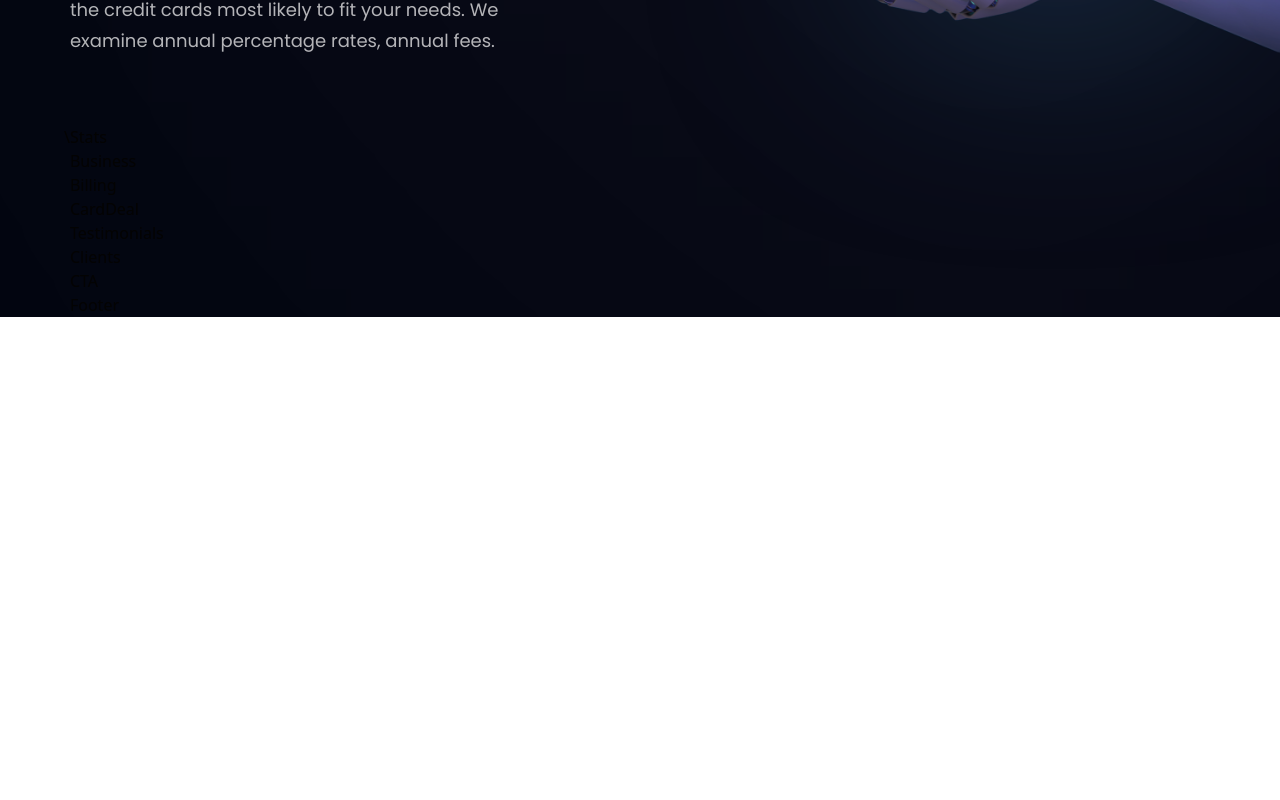
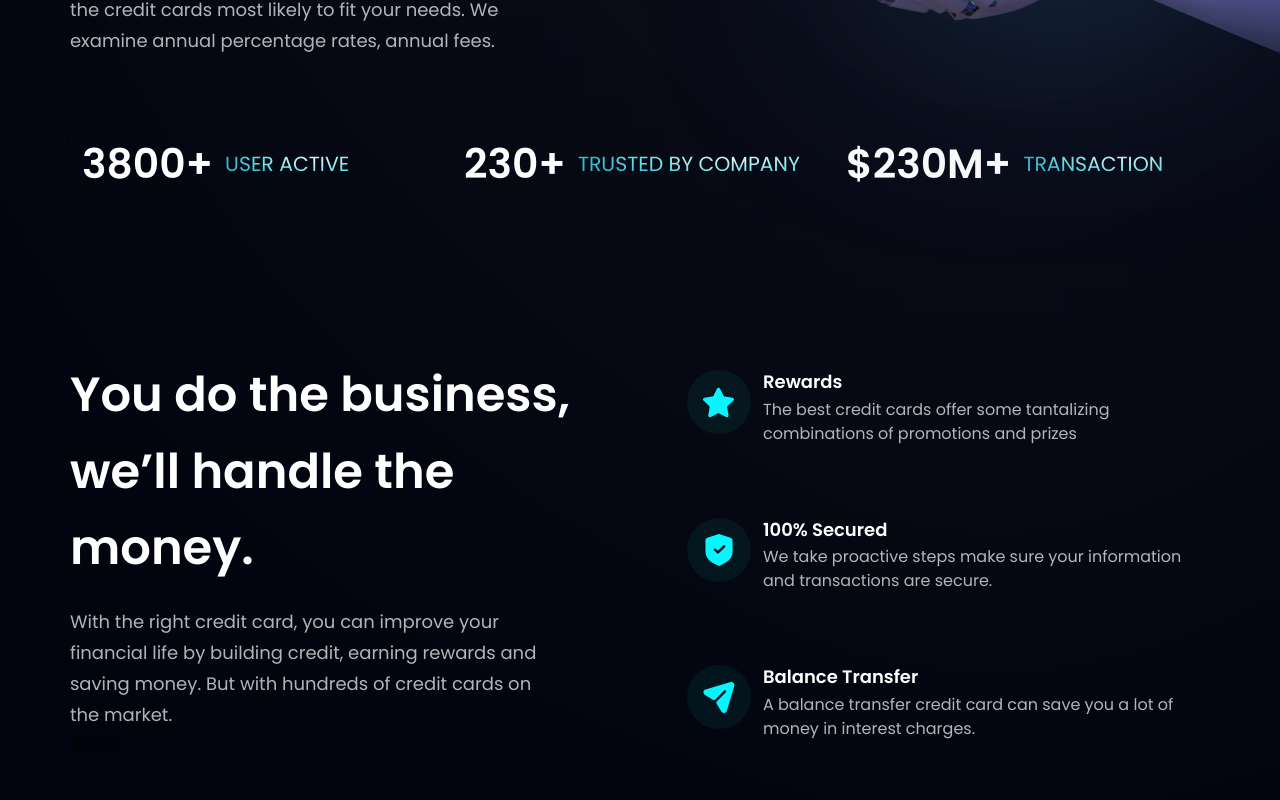
Before and after one commit to hugosmoreira/tech-website-react, a React (Vite) app: page / in a window 1280 px wide. Shown: the part 660-1460 px from the top of the page. Before the commit the page ends 977 px from the top, so only its background shows below. Built offline with nearby package versions, Linux system fonts and the light colour scheme.

Commit message:
Business and stats components

```diff
--- a/src/components/Business.jsx
+++ b/src/components/Business.jsx
@@ -1,9 +1,45 @@
-import React from 'react'
+import { features } from "../constants";
+import styles, { layout } from "../style";
+import Button from "./Button";
 
-const Business = () => {
-  return (
-    <div>Business</div>
-  )
-}
+const FeatureCard = ({ icon, title, content, index }) => (
+  <div className={`flex flex-row p-6 rounded-[20px] ${index !== features.length - 1 ? "mb-6" : "mb-0"} feature-card`}>
+    <div className={`w-[64px] h-[64px] rounded-full ${styles.flexCenter} bg-dimBlue`}>
+      <img src={icon} alt="star" className="w-[50%] h-[50%] object-contain" />
+    </div>
+    <div className="flex-1 flex flex-col ml-3">
+      <h4 className="font-poppins font-semibold text-white text-[18px] leading-[23.4px] mb-1">
+        {title}
+      </h4>
+      <p className="font-poppins font-normal text-dimWhite text-[16px] leading-[24px]">
+        {content}
+      </p>
+    </div>
+  </div>
+);
 
-export default Business
+const Business = () =>  (
+  <section id="features" className={layout.section}>
+    <div className={layout.sectionInfo}>
+      <h2 className={styles.heading2}>
+        You do the business, <br className="sm:block hidden" /> we’ll handle
+        the money.
+      </h2>
+      <p className={`${styles.paragraph} max-w-[470px] mt-5`}>
+        With the right credit card, you can improve your financial life by
+        building credit, earning rewards and saving money. But with hundreds
+        of credit cards on the market.
+      </p>
+
+      <Button styles={`mt-10`} />
+    </div>
+
+    <div className={`${layout.sectionImg} flex-col`}>
+      {features.map((feature, index) => (
+        <FeatureCard key={feature.id} {...feature} index={index} />
+      ))}
+    </div>
+  </section>
+);
+
+export default Business;
--- a/src/components/Stats.jsx
+++ b/src/components/Stats.jsx
@@ -1,9 +1,19 @@
-import React from 'react'
+import { stats } from "../constants";
+import styles from "../style";
 
-const Stats = () => {
-  return (
-    <div>Stats</div>
-  )
-}
+const Stats = () => (
+  <section className={`${styles.flexCenter} flex-row flex-wrap sm:mb-20 mb-6`}>
+    {stats.map((stat) => (
+      <div key={stat.id} className={`flex-1 flex justify-start items-center flex-row m-3`} >
+        <h4 className="font-poppins font-semibold xs:text-[40.89px] text-[30.89px] xs:leading-[53.16px] leading-[43.16px] text-white">
+          {stat.value}
+        </h4>
+        <p className="font-poppins font-normal xs:text-[20.45px] text-[15.45px] xs:leading-[26.58px] leading-[21.58px] text-gradient uppercase ml-3">
+          {stat.title}
+        </p>
+      </div>
+    ))}
+  </section>
+);
 
-export default Stats
+export default Stats;
```
